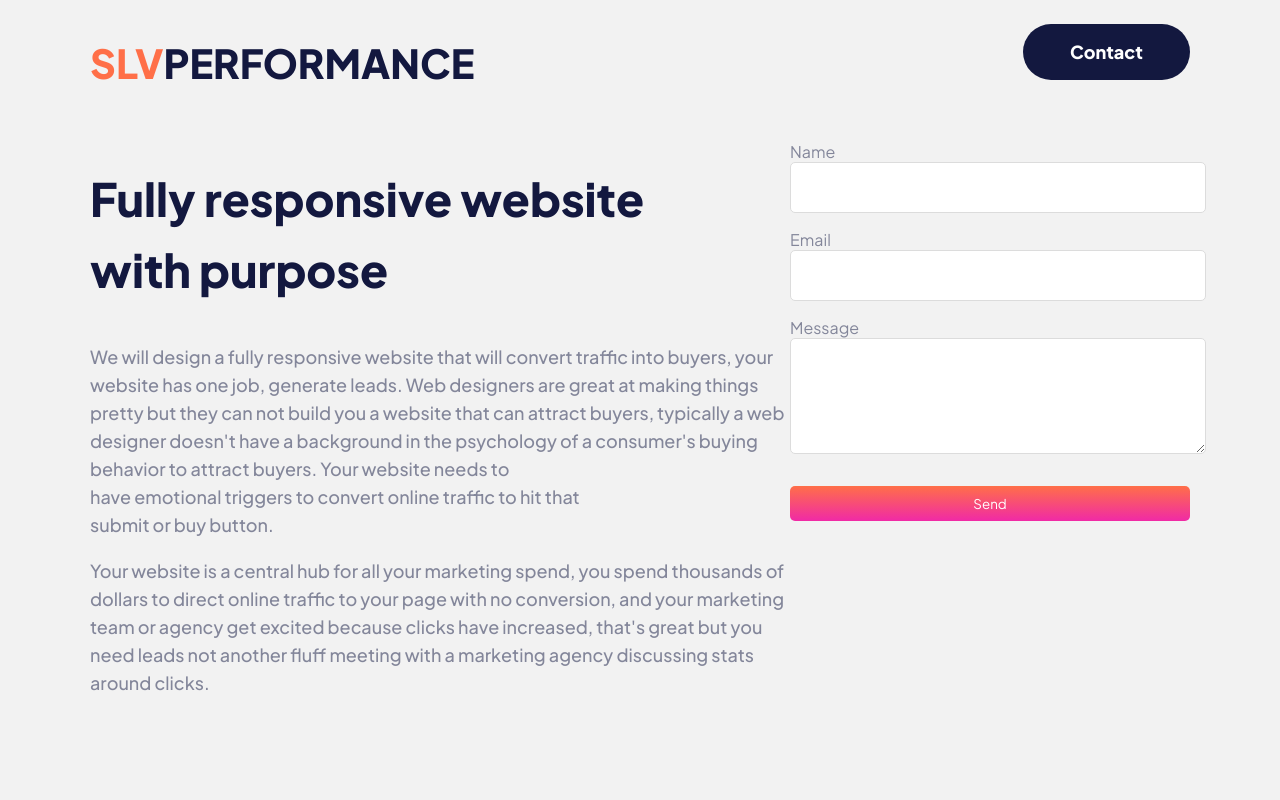
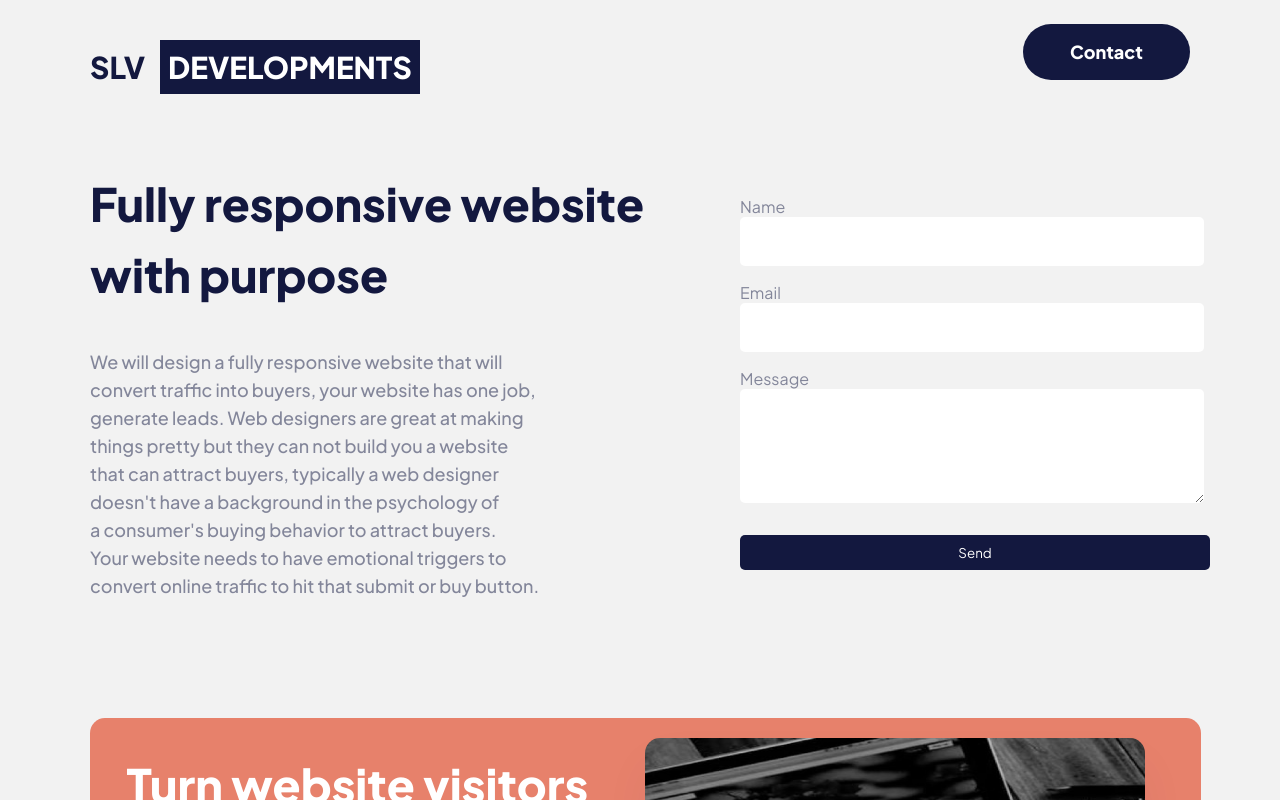
Before and after one commit to shaunvan119/slv-sales-landing-page, a React (Create React App) app: page /WebCreation in a window 1280 px wide. Shown: the top 800 px of the page. Built offline with nearby package versions, Linux system fonts and the light colour scheme.

Commit message:
final edits

```diff
--- a/src/App.js
+++ b/src/App.js
@@ -18,7 +18,7 @@ function App() {
 
 
       <Routes>
-      <Route path="/" element={[<Header/>,<TopSection/>,<MainContent/>,<PersonalProfile/>, <Pricing/>, ]}/>
+      <Route path="/" element={[<Header/>,<TopSection/>,<MainContent/>, <Pricing/>, ]}/>
           <Route path="/contact" element={<Contact/>}/>
           <Route path="/leadpage" element={<LeadPage/>}/>
           <Route path="/ColdCallingPage" element={<ColdCallingPage/>}></Route>
--- a/src/components/Contact.js
+++ b/src/components/Contact.js
@@ -49,7 +49,7 @@ const Contact = () => {
         <label>Message</label>
         <textarea name="message" />
         <div> {result ? <Result/> : null}</div>
-        <input type="submit" value="Send" />
+        <input className="contact-button" type="submit" value="Send" />
       </form>
    </div>
   );
--- a/src/components/ContactOffer.js
+++ b/src/components/ContactOffer.js
@@ -1,5 +1,7 @@
 import React, { useState, useRef } from "react";
 import emailjs from "@emailjs/browser";
+
+
 
 const Result = () => {
   return (
@@ -36,16 +38,16 @@ const ContactOffer = () => {
   };
 
   return (
-     <div className="form-section">
+     <div className="form-webdesign">
       <form ref={form} onSubmit={sendEmail}>
         <label>Name</label>
-        <input type="text" name="user_name" />
+        <input className="input-webdesign" type="text" name="user_name" />
         <label>Email</label>
-        <input type="email" name="user_email" />
+        <input className="input-webdesign" type="email" name="user_email" />
         <label>Message</label>
-        <textarea name="message" />
+        <textarea className="input-webdesign" name="message" />
         <div> {result ? <Result/> : null}</div>
-        <input type="submit" value="Send" />
+        <input className="webdesign-button" type="submit" value="Send" />
       </form>
    </div>
   );
--- a/src/components/Header.js
+++ b/src/components/Header.js
@@ -5,7 +5,7 @@ function Header() {
 
     return (
         <header className="top-header">
-            <h1 className="heading"><span className="color-logo">SLV</span>PERFORMANCE</h1>
+            <h1 className="heading"><span className="color-logo">SLV</span><span className="color-dev">DEVELOPMENTS</span></h1>
             <Link to="/contact"><button className="call-button">Contact</button></Link>
         </header>
     )
--- a/src/components/Topsection.js
+++ b/src/components/Topsection.js
@@ -2,15 +2,16 @@
 import CountRev from "./CountRev"
 import CountLeads from "./CountLeads"
 import CountWeb from "./CountWeb"
-
+import oval from "../assets/Oval.png"
 
 function TopSection() {
 
     return (
+
         <div className="top-section">
             <h2 className="top-heading">Minimize your spend<br/>on marketing and wages</h2>
             <p className="top-paragraph">Increase leads without the huge cost of recruiting and retaining B2B and sales reps,<br/> or spending thousands on marketing agencies with no transparency or results.<br/>
-            my lead generation approach combines a mix of manual outbound calling, <br/>
+            our lead generation approach combines a mix of manual outbound calling, <br/>
             automated cold outreach and building websites that can create a flood of <br/>hungry buyers.</p>
         <div className="counter-section">
             <CountRev/>
--- a/src/components/infopages/ApptPage.js
+++ b/src/components/infopages/ApptPage.js
@@ -9,9 +9,10 @@ function ApptPage() {
         <Header/>
             <h2 className="top-heading">Appoitment Setting</h2>
             <p className="top-paragraph">We qualify and set appointments for your sales team,<br/>
-            depending on the type product consumer VS enterprise based we can generate <br/>
-            an average of five appointments per day. You have access to a shared calendar <br/>
-            where appointments will be booked.</p>
+              depending on the type of product we can generate<br/>
+              an average of five appointments per day. You have<br/>
+              access to a shared calendar where appointments <br/>
+              will be booked.</p>
         <div className="counter-section">
             <CountAppts/>
             </div>
--- a/src/components/infopages/AutoPage.js
+++ b/src/components/infopages/AutoPage.js
@@ -1,10 +1,11 @@
 
-
+import Header from "../Header"
 
 function AutoPage() {
 
     return (
         <div className="top-section">
+        <Header/>
             <h2 className="top-heading">Minimize your spend<br/>on marketing and wages</h2>
             <p className="top-paragraph">With so many emerging software tools on the market to help automate your outbound strategy<br/>
                 it can be confusing on what tools, messages and target audience will deliver results. <br/>
--- a/src/components/infopages/WebCreation.js
+++ b/src/components/infopages/WebCreation.js
@@ -19,20 +19,23 @@ function WebCreation() {
 
         <div className="top-section-webdesign">
          <div className="top-section-left">
-                <h2 className="heading-webdesign">Fully responsive website<br/>
-                with purpose</h2>
-                <p className="paragraph-webdesign">We will design a fully responsive website that will convert traffic into buyers, your website has one job, generate leads.
-                Web designers are great at making things pretty but they can not build you a website that can attract buyers, typically a web designer doesn't have a background in the psychology of a consumer's buying behavior to attract buyers. Your website needs to <br/> have emotional triggers to convert online traffic to hit that<br/>
-                submit or buy button. </p>
-            <p className="paragraph-webdesign">Your website is a central hub for all your marketing spend, you spend thousands
-                of dollars to direct online traffic to your page with no conversion, and your
-                marketing team or agency get excited because clicks have increased,
-                that's great but you need leads not another fluff meeting with a
-                marketing agency discussing stats around clicks.</p>
+                <h2 className="heading-webdesign">Fully responsive
+                website<br/>with purpose</h2>
+                <p className="paragraph-webdesign">
+                We will design a fully responsive website that will <br/>
+                convert traffic into buyers, your website has one job, <br/>
+                generate leads. Web designers are great at making <br/>
+                things pretty but they can not build you a website<br/>
+                that can attract buyers, typically a web designer <br/>
+                doesn't have a background in the psychology of <br/>
+                a consumer's buying behavior to attract buyers.<br/>
+                Your website needs to have emotional triggers to<br/>
+                convert online traffic to hit that submit or buy button. </p>
+
         </div>
-                 <div className="contactOffer">
+          <div className="contactOffer">
                  <ContactOffer/>
-         </div>
+          </div>
         </div>
         <div className="about-section">
         <div className="about-section-left">
--- a/src/index.css
+++ b/src/index.css
@@ -1,9 +1,7 @@
 body {
   margin: 0;
   background: #F2F2F2;
-
   font-family: Plus Jakarta Sans;
-
 }
 
 
@@ -26,6 +24,7 @@ body {
 
 .top-section {
   margin-bottom: 150px;
+
 }
 
 .profile-pic {
@@ -94,6 +93,10 @@ body {
   border-radius: 15px;
 }
 
+.contact-button {
+  width: 415px;
+}
+
 /*Typography and color home page*/
 
 
@@ -102,7 +105,17 @@ body {
 }
 
 .color-logo {
-  color:  #FF6F48;
+  color:  #13183F;
+  font-size: 30px;
+}
+
+.color-dev {
+  color: #FFFFFF;
+  background-color: #13183F;
+  margin-left: 15px;
+  padding: 8px;
+  font-size: 30px;
+
 }
 
 .icons {
@@ -252,9 +265,10 @@ button {
       margin-top: 1rem;
     }
     input[type="submit"] {
+
       margin-top: 2rem;
       cursor: pointer;
-      background: linear-gradient(180deg, #FF6F48 0%, #F02AA6 100%);
+      background-color: #13183F;
       color: #FFFFFF;
       border: none;
       font-family: Plus Jakarta Sans;
@@ -352,9 +366,11 @@ button {
 
 /*Web creation page layou*/
 
+
+
 .portfolio-grid-images {
   width: 500px;
-  height: 410px;
+  height: 365px;
   margin: 20px;
   box-shadow: 0px 25px 50px rgba(6, 22, 141, 0.0442381);
 }
@@ -368,6 +384,7 @@ button {
 .top-section-webdesign {
   display: flex;
   flex-direction: row;
+
 }
 
 .computer-image {
@@ -392,6 +409,10 @@ button {
 
 .top-section-webdesign {
   margin-bottom:  100px;
+  display: flex;
+  justify-content: center;
+  justify-content: space-between;
+
 }
 
 .about-section {
@@ -404,10 +425,25 @@ button {
   top: 155px;
   border-radius: 15px;
   background: #E7816B;
+  margin-bottom: 200px;
 }
 
 
+/* Form webdesign section*/
 
+.form-webdesign {
+  width: 450px;
+  margin-top: 50px;
+}
+
+.input-webdesign {
+  border: none;
+}
+
+.webdesign-button {
+  background: #13183F;
+  width: 470px;
+}
 
 /*Web creation page Typography*/
 
```
Also changed, not shown: src/components/Pricing.js (+13 -13 lines), src/assets/Oval.png (added).
